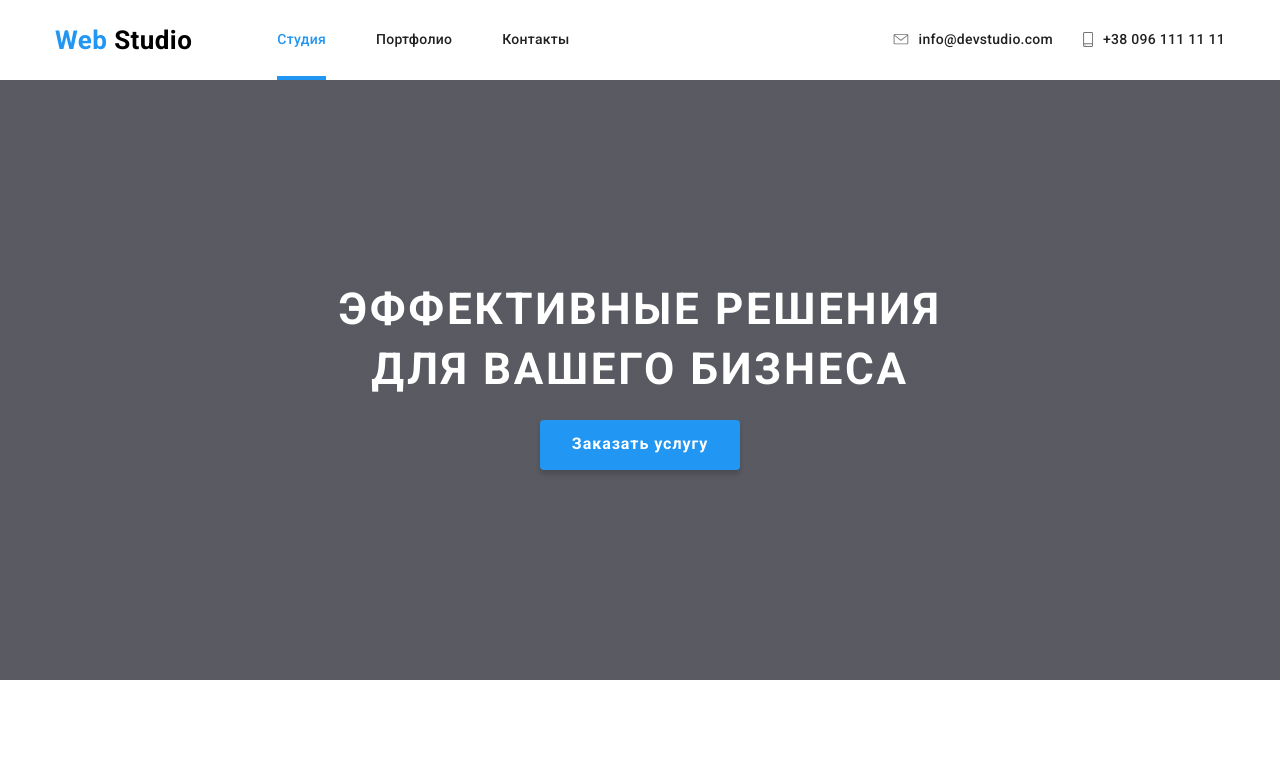
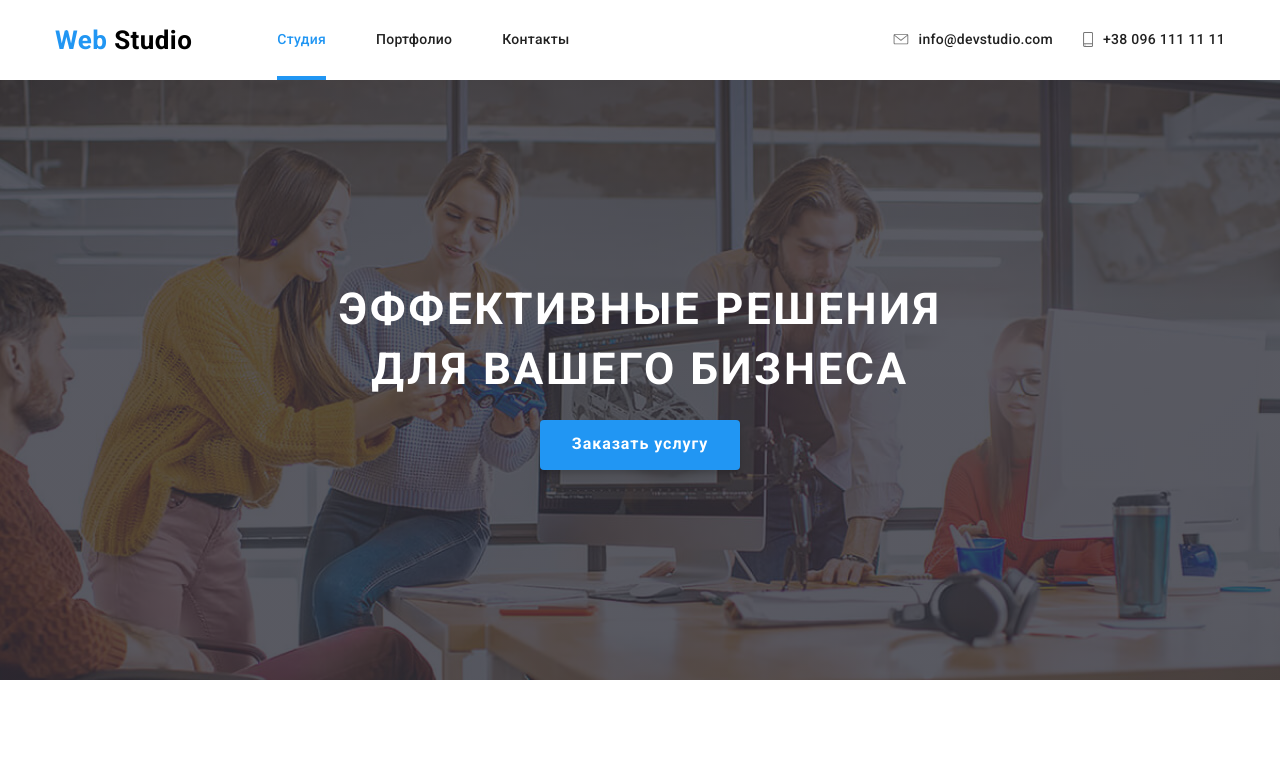
Before and after one commit to sputja/github-goit-markup-hw-04, a plain HTML site: page index.html in a window 1280 px wide. Shown: the top 771 px of the page. Drawn offline with Linux system fonts and the light colour scheme.

Commit message:
нет синхронизации отличаются название файлов

```diff
--- a/css/styles.css
+++ b/css/styles.css
@@ -150,7 +150,7 @@ a {
       rgba(47, 48, 58, 0.8),
       rgba(47, 48, 58, 0.8)
     ),
-    url("./img/header.jpg");
+    url("../img/header.jpg");
   background-repeat: no-repeat;
   background-position: center;
   background-size: 1600px auto;
```
